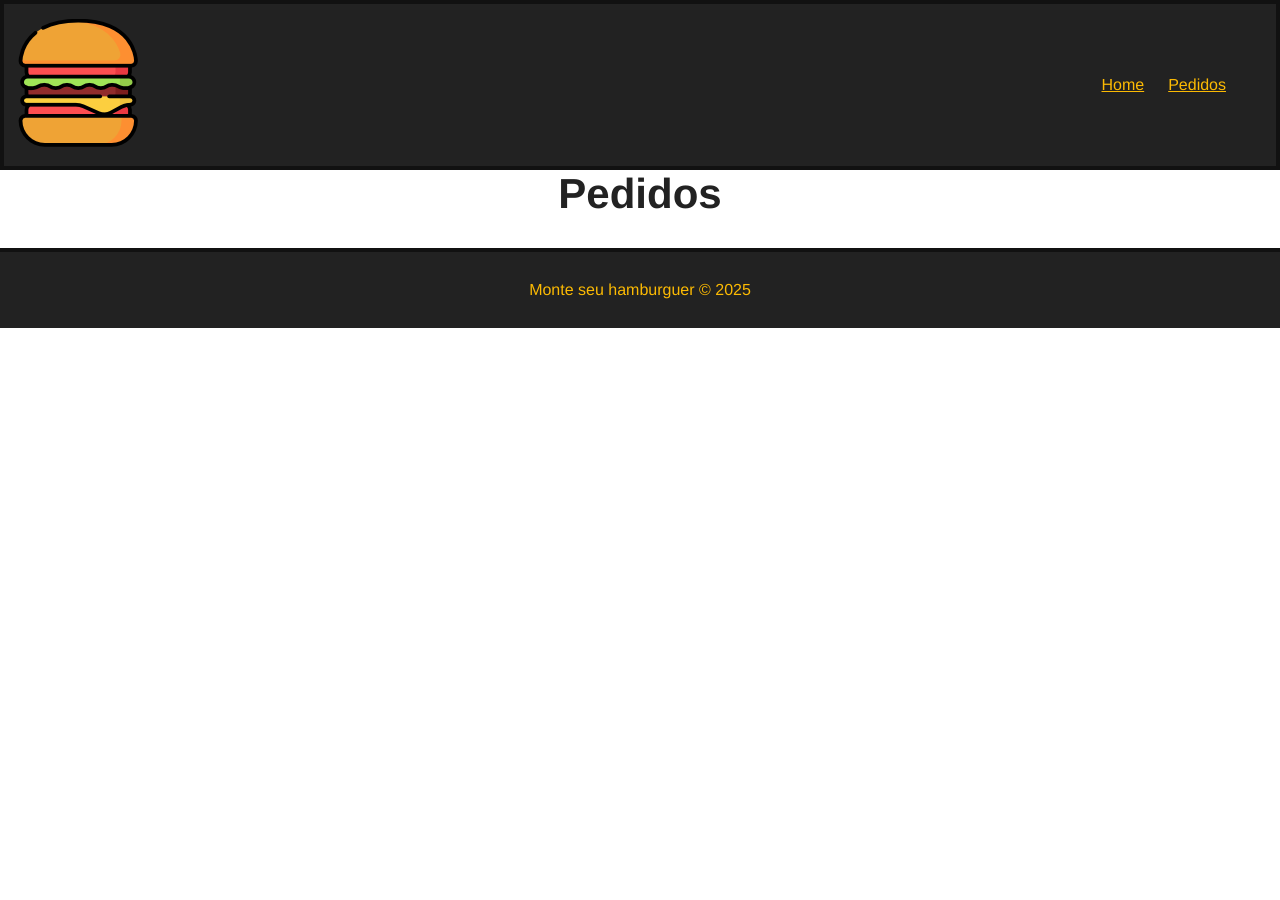
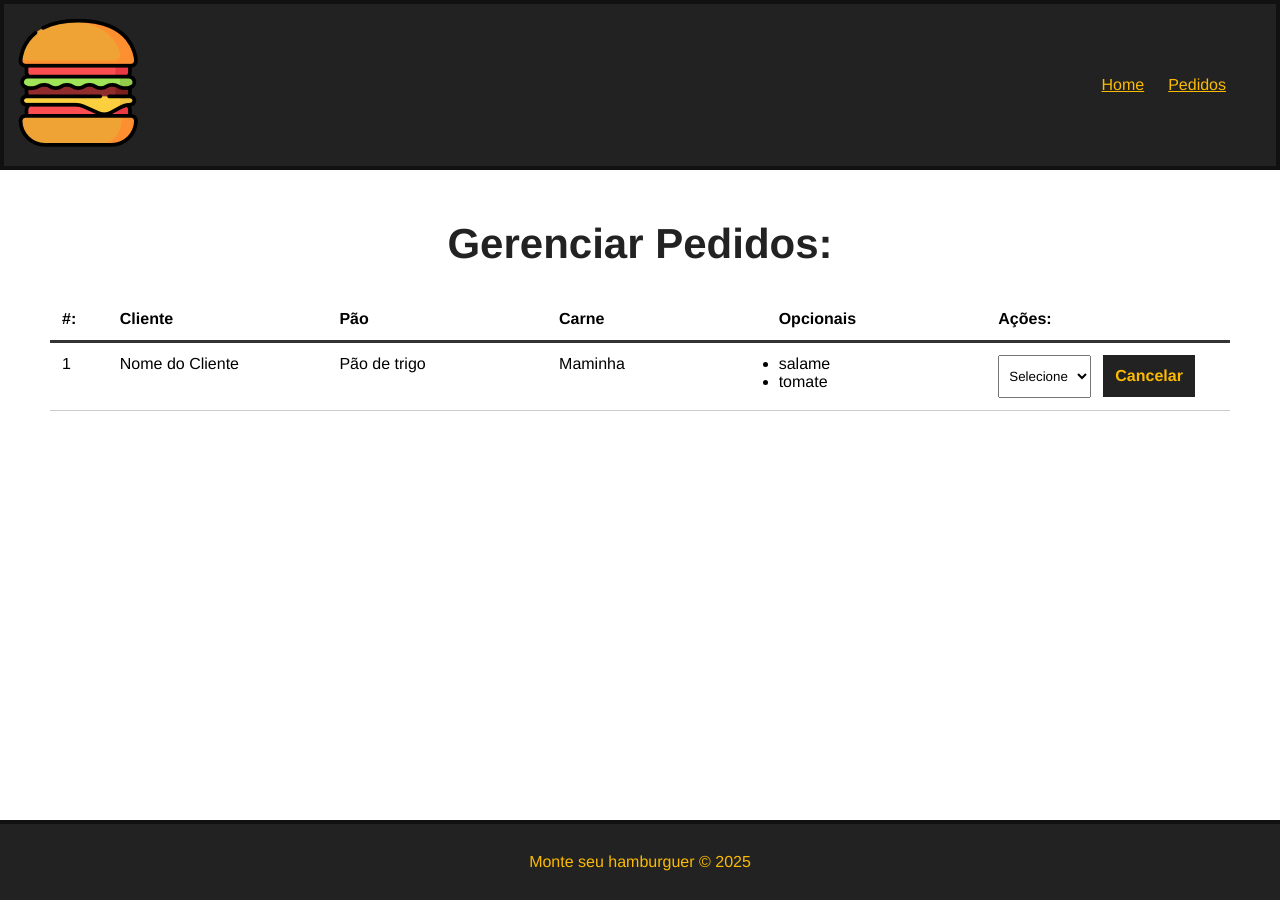
Before and after one commit to Gabrie-Leal/Project_Make_Buguer, a Vue app: page /Pedidos in a window 1280 px wide. Before the commit the page ends 800 px from the top, so only its background shows below. Built offline with nearby package versions, Linux system fonts and the light colour scheme.

Commit message:
HTML e CSS do painel

```diff
--- a/src/App.vue
+++ b/src/App.vue
@@ -31,7 +31,7 @@ export default {
     box-sizing: border-box;
   }
 
-  .main-container {
+  main{
     margin: 50px;
     min-height: 550px;
   }
--- /dev/null
+++ b/src/components/Painel.vue
@@ -0,0 +1,103 @@
+<template>
+    <div id="burguer-table">
+        <div>
+            <div id="burguer-table-heading">
+                <div class="order-id">#:</div>
+                <div>Cliente</div>
+                <div>Pão</div>
+                <div>Carne</div>
+                <div>Opcionais</div>
+                <div>Ações:</div>
+            </div>
+
+            <div id="burguer-table-rows">
+                <div class="burguer-table-row">
+                    <div class="order-number">1</div>
+                    <div>Nome do Cliente</div>
+                    <div>Pão de trigo</div>
+                    <div>Maminha</div>
+                    <div>
+                        <ul>
+                            <li>salame</li>
+                            <li>tomate</li>
+                        </ul>
+                    </div>
+                    <div>
+                        <select name="status" class="status">
+                            <option value="">Selecione</option>
+                        </select>
+                        <button class="delete-btn">Cancelar</button>
+                    </div>
+                </div>
+            </div>
+        </div>
+    </div>
+</template>
+
+<script>
+export default{
+    name:"Painel",
+
+    data(){
+
+    },
+}
+</script>
+
+<style scoped>
+    #burguer-table{
+        max-width: 1200px;
+        margin:0 auto;
+    }
+
+    #burguer-table-heading,
+    #burguer-table-rows,
+    .burguer-table-row{
+        display: flex;
+        flex-wrap: wrap;
+    }
+
+    #burguer-table-heading{
+        font-weight: bold;
+        padding: 12px;
+        border-bottom: 3px solid #333;
+    }
+
+    #burguer-table-heading div,
+    .burguer-table-row div{
+        width: 19%;
+    }
+
+    .burguer-table-row{
+        width: 100%;
+        padding: 12px;
+        border-bottom: 1px solid #ccc;
+    }
+
+    #burguer-table-heading .order-id,
+    .burguer-table-row .order-number{
+        width: 5%;
+    }
+
+    select {
+        padding: 12px 6px;
+        margin-right: 12px;
+    }
+
+    .delete-btn {
+        background-color: #222;
+        color:#fcba03;
+        font-weight: bold;
+        border: 2px solid #222;
+        padding: 10px;
+        font-size: 16px;
+        margin: 0 auto;
+        cursor: pointer;
+        transition: .5s;
+    }
+
+    .delete-btn:hover {
+        background-color: transparent;
+        color: #222;
+    }
+</style>
--- a/src/views/HomeView.vue
+++ b/src/views/HomeView.vue
@@ -1,11 +1,9 @@
 <template>
-  <div>
     <Banner/>
-    <div class="main-container">
+    <main>
       <h1>Monte o seu burger:</h1>
       <FormularioBurguer/>
-    </div>
-  </div>
+    </main>
 </template>
 
 <script>
--- a/src/views/Pedidos.vue
+++ b/src/views/Pedidos.vue
@@ -1,5 +1,24 @@
 <template>
   <main>
-    <h1>Pedidos</h1>
+    <h1>Gerenciar Pedidos:</h1>
+    <Painel/>
   </main>
 </template>
+
+<script>
+import Painel from '@/components/Painel.vue';
+  export default{
+    name:"Pedidos",
+
+    components:{
+      Painel,
+    },
+
+    data(){
+
+    },
+  }
+</script>
+
+<style scoped>
+</style>
```
